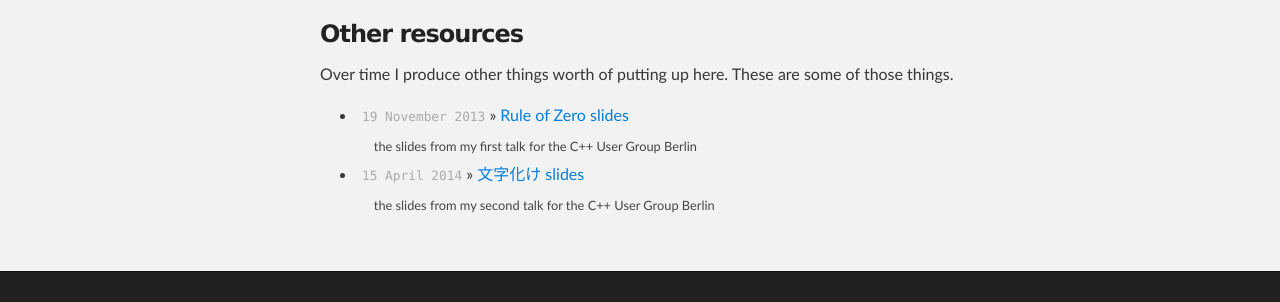
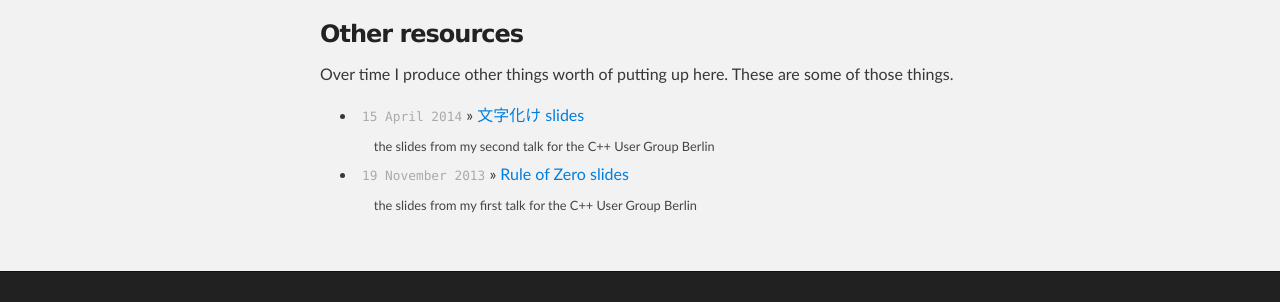
Before and after one commit to rmartinho/flamingdangerzone, a Jekyll site: the page built from index.html, in a window 1280 px wide. Shown: the part 1767-2069 px from the top of the page. Built offline with Jekyll 4.4.1, drawn with Linux system fonts in a browser that asks for light colours; Markdown is read by kramdown in place of the engine named in the settings.

Commit message:
Good order of slides

```diff
--- a/index.html
+++ b/index.html
@@ -103,19 +103,19 @@ title: Home
 
   <ul class="posts">
     <li>
+        <span class="date extra">15 April 2014</span>
+        &raquo;
+        <a href="/resources/mojibake.pdf">&#x6587;&#x5b57;&#x5316;&#x3051; slides</a>
+        <br>&nbsp;
+        <span class="description extra">the slides from my second talk for the C++ User Group Berlin</span>
+    </li>
+    <li>
         <span class="date extra">19 November 2013</span>
         &raquo;
         <a href="/resources/r0.pdf">Rule of Zero slides</a>
         <br>&nbsp;
         <span class="description extra">the slides from my first talk for the C++ User Group Berlin</span>
     </li>
-    <li>
-        <span class="date extra">15 April 2014</span>
-        &raquo;
-        <a href="/resources/mojibake.pdf">&#x6587;&#x5b57;&#x5316;&#x3051; slides</a>
-        <br>&nbsp;
-        <span class="description extra">the slides from my second talk for the C++ User Group Berlin</span>
-    </li>
   </ul>
 
 </section>
```
